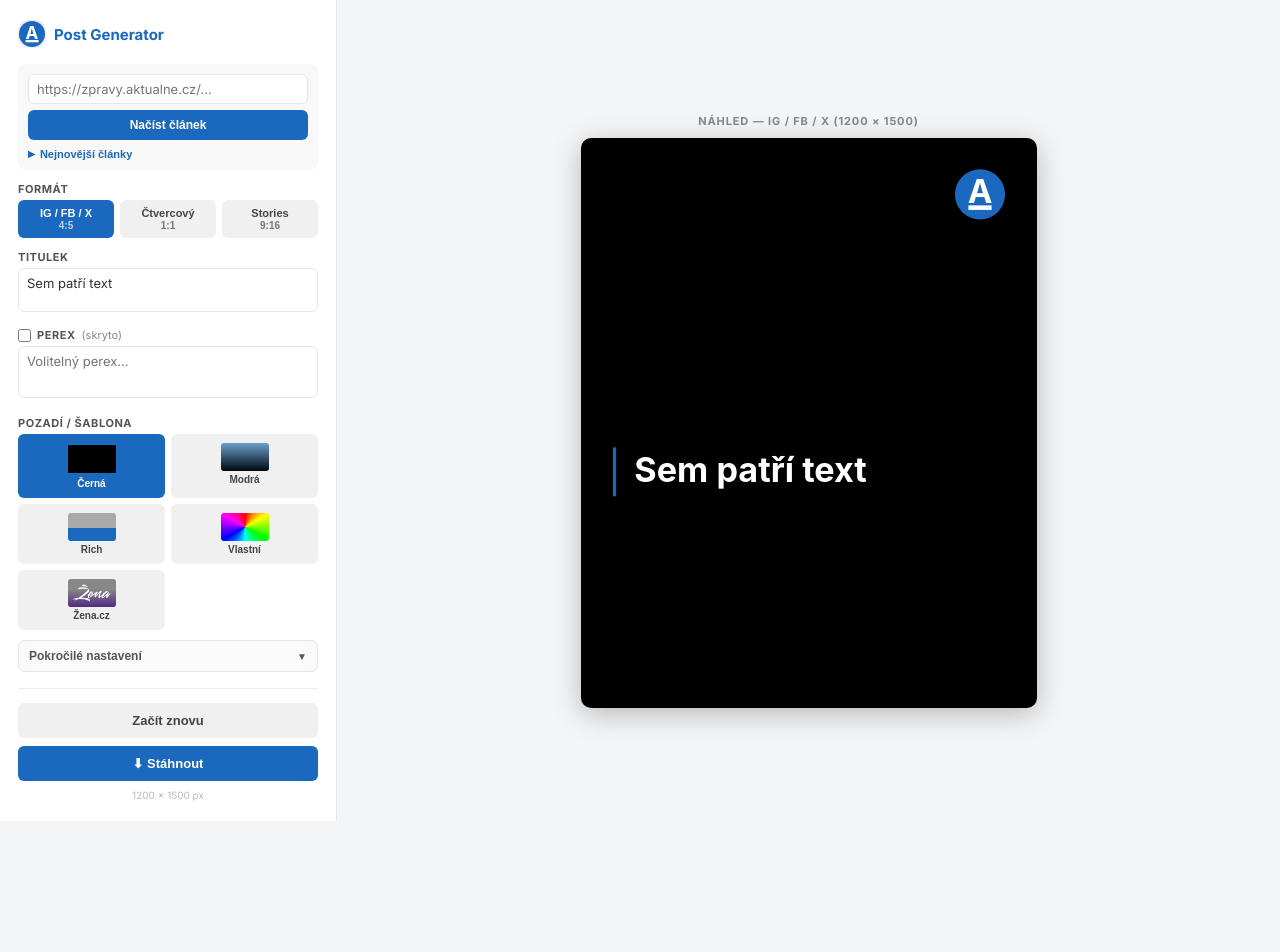
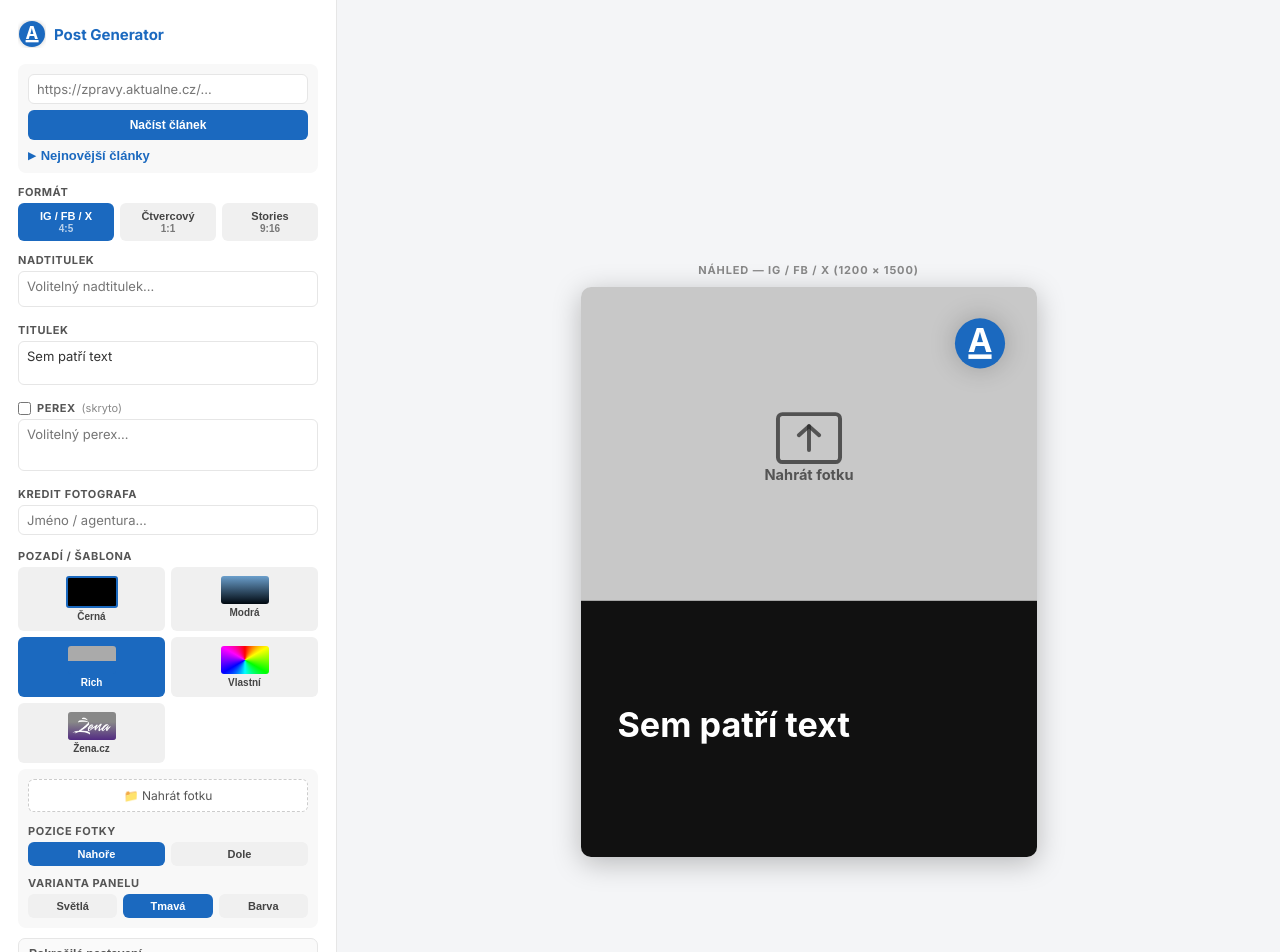
Before and after one commit to petrvnoucek-maker/Post-generator, a React (Vite) app: page / in a window 1280 px wide. Shown: the top 952 px of the page. Before the commit the page ends 821 px from the top, so only its background shows below. Built offline with nearby package versions, Linux system fonts and the light colour scheme.

Commit message:
Update App.jsx
prohození grafiky
zvětšení výpisu

```diff
--- a/src/App.jsx
+++ b/src/App.jsx
@@ -24,10 +24,10 @@ const DEFAULTS = {
   headline: "Sem patří text", subtext: "", supertitle: "", photoCredit: "", creditColor: "#ffffff",
   textColor: "#ffffff", textAlign: "left", textPos: "bottom",
   fontFamily: "Inter", fontScale: 1.0,
-  bgMode: "template2", logoVariant: "blue",
+  bgMode: "template3", logoVariant: "blue",
   customSub: "image", bgColor: "#1B69BF", overlayOpacity: 0.40,
   showPerex: false,
-  richVariant: "light", richPhotoPos: "top", richPanelColor: "#1B69BF",
+  richVariant: "dark", richPhotoPos: "top", richPanelColor: "#1B69BF",
   zenaOverlay: "light", zenaOverlayOpacity: 0.85,
   fmt: FORMATS[0], advancedOpen: false, cropRect: null,
 };
@@ -661,8 +661,8 @@ function ArticleLoader({ onLoad, t, mobile, isZena }) {
       {msg && <div style={{ fontSize:11, color: msg.type === "err" ? "#d9534f" : t.textMuted, marginTop:6, lineHeight:1.4 }}>{msg.text}</div>}
 
       <button onClick={toggleFeed}
-        style={{ background:"none", border:"none", color:accent, cursor:"pointer", fontSize:11, fontWeight:600, padding:0, marginTop:8, display:"flex", alignItems:"center", gap:5 }}>
-        <span style={{ fontSize:9, display:"inline-block", transform: feedOpen ? "rotate(90deg)" : "none", transition:"transform .15s" }}>▶</span>
+        style={{ background:"none", border:"none", color:accent, cursor:"pointer", fontSize:13, fontWeight:600, padding:0, marginTop:8, display:"flex", alignItems:"center", gap:5 }}>
+        <span style={{ fontSize:10, display:"inline-block", transform: feedOpen ? "rotate(90deg)" : "none", transition:"transform .15s" }}>▶</span>
         Nejnovější články
       </button>
       {feedOpen && (
@@ -672,7 +672,7 @@ function ArticleLoader({ onLoad, t, mobile, isZena }) {
           {!feedLoading && !feedErr && feedItems.map((it, i) => (
             <button key={i} onClick={() => pick(it.link)}
               onMouseEnter={() => setHoveredIdx(i)} onMouseLeave={() => setHoveredIdx(-1)}
-              style={{ display:"block", width:"100%", textAlign:"left", border:"none", borderBottom: i < feedItems.length - 1 ? `1px solid ${t.borderLight}` : "none", cursor:"pointer", fontSize:11.5, lineHeight:1.35, padding:"8px 10px", transition:"background .15s, color .15s", background: hoveredIdx === i ? hoverBg : "transparent", color: hoveredIdx === i ? accent : t.textPrimary }}>
+              style={{ display:"block", width:"100%", textAlign:"left", border:"none", borderBottom: i < feedItems.length - 1 ? `1px solid ${t.borderLight}` : "none", cursor:"pointer", fontSize:13, lineHeight:1.35, padding:"8px 10px", transition:"background .15s, color .15s", background: hoveredIdx === i ? hoverBg : "transparent", color: hoveredIdx === i ? accent : t.textPrimary }}>
               {it.time && (
                 <span style={{ display:"inline-flex", alignItems:"center", fontWeight:700, color: hoveredIdx === i ? accent : t.textMuted, marginRight:6, whiteSpace:"nowrap" }}>
                   {it.time}
@@ -1052,9 +1052,10 @@ export default function App() {
             imgRef.current = img;
             dispatch({ type:"SET", key:"cropRect", value:null });
             if (!photoMode) {
-              dispatch({ type:"SET", key:"bgMode",    value:"custom" });
-              dispatch({ type:"SET", key:"customSub", value:"image" });
-              dispatch({ type:"SET", key:"logoVariant", value:"blue" });
+              dispatch({ type:"SET", key:"bgMode",       value:"template3" });
+              dispatch({ type:"SET", key:"richPhotoPos", value:"top" });
+              dispatch({ type:"SET", key:"richVariant",  value:"dark" });
+              dispatch({ type:"SET", key:"logoVariant",  value:"blue" });
             }
             resolve();
           };
```
